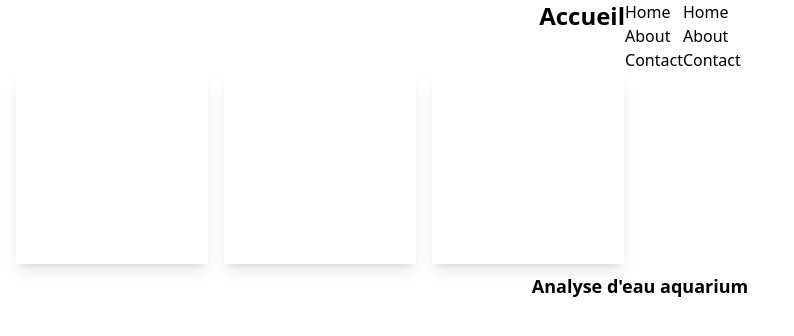
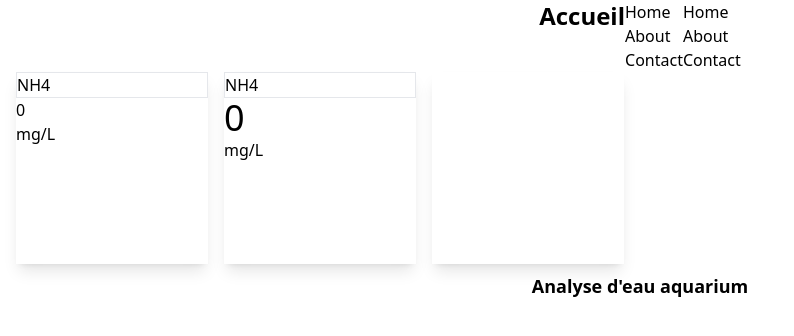
Before and after one commit to sidnou/Suivi_Analyse_Aquarium, a Django app: page / in a window 1280 px wide. Shown: the top 336 px of the page, without its empty margins (0-794 px from the left). Run offline with Django 5.2, Linux system fonts and the light colour scheme; some libraries are stand-ins or nearby versions.

Commit message:
Création de l'application Web Suivi Analyse Aquarium Création de la page accueil Création d'un tableau d'analyse

```diff
--- a/analyse_aquarium/templates/cards.html
+++ b/analyse_aquarium/templates/cards.html
@@ -1,29 +1,29 @@
 {# Cards #}
-<div class="flex justify-evenly w-1/2">
+<div class="flex justify-evenly  w-1/2 ">
     <div class="card shadow-lg h-48 w-48">
-        <div class="card-header">
-            <div class="card-title">
-
+        <div class="card-header w-full border ">
+            <div class="card-title justify-center">
+                <p class="">NH4</p>
             </div>
         </div>
-        <div class="card-body">
-
+        <div class="card-body items-center">
+            <p>0</p>
         </div>
         <div class="card-footer">
-
+            <p>mg/L</p>
         </div>
     </div>
     <div class="card shadow-lg h-48 w-48">
-        <div class="card-header">
-            <div class="card-title">
-
+        <div class="card-header w-full border  ">
+            <div class="card-title justify-center">
+                <p>NH4</p>
             </div>
         </div>
-        <div class="card-body">
-
+        <div class="card-body text-4xl">
+            <p>0</p>
         </div>
         <div class="card-footer">
-
+            <p>mg/L</p>
         </div>
     </div>
     <div class="card shadow-lg h-48 w-48">
```
